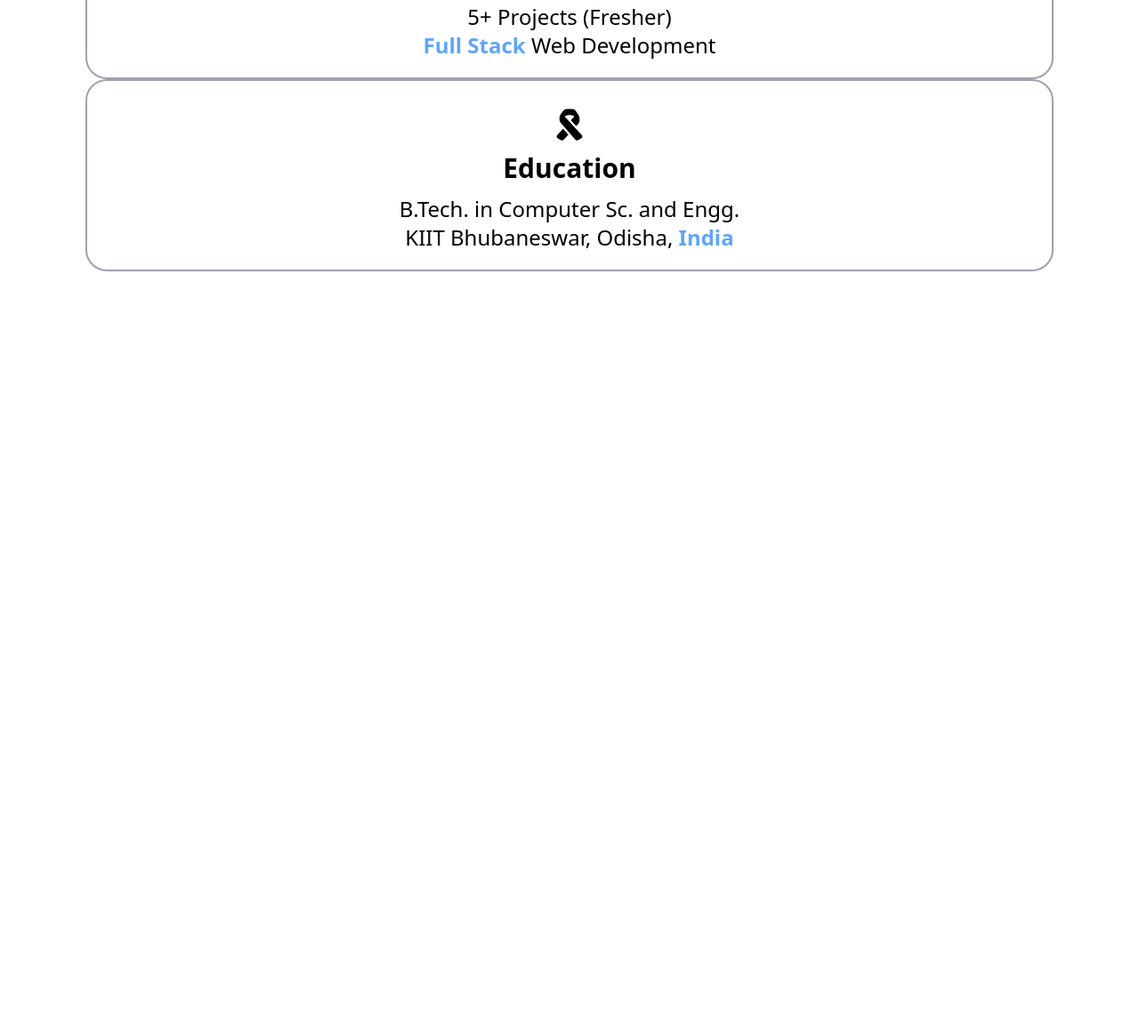
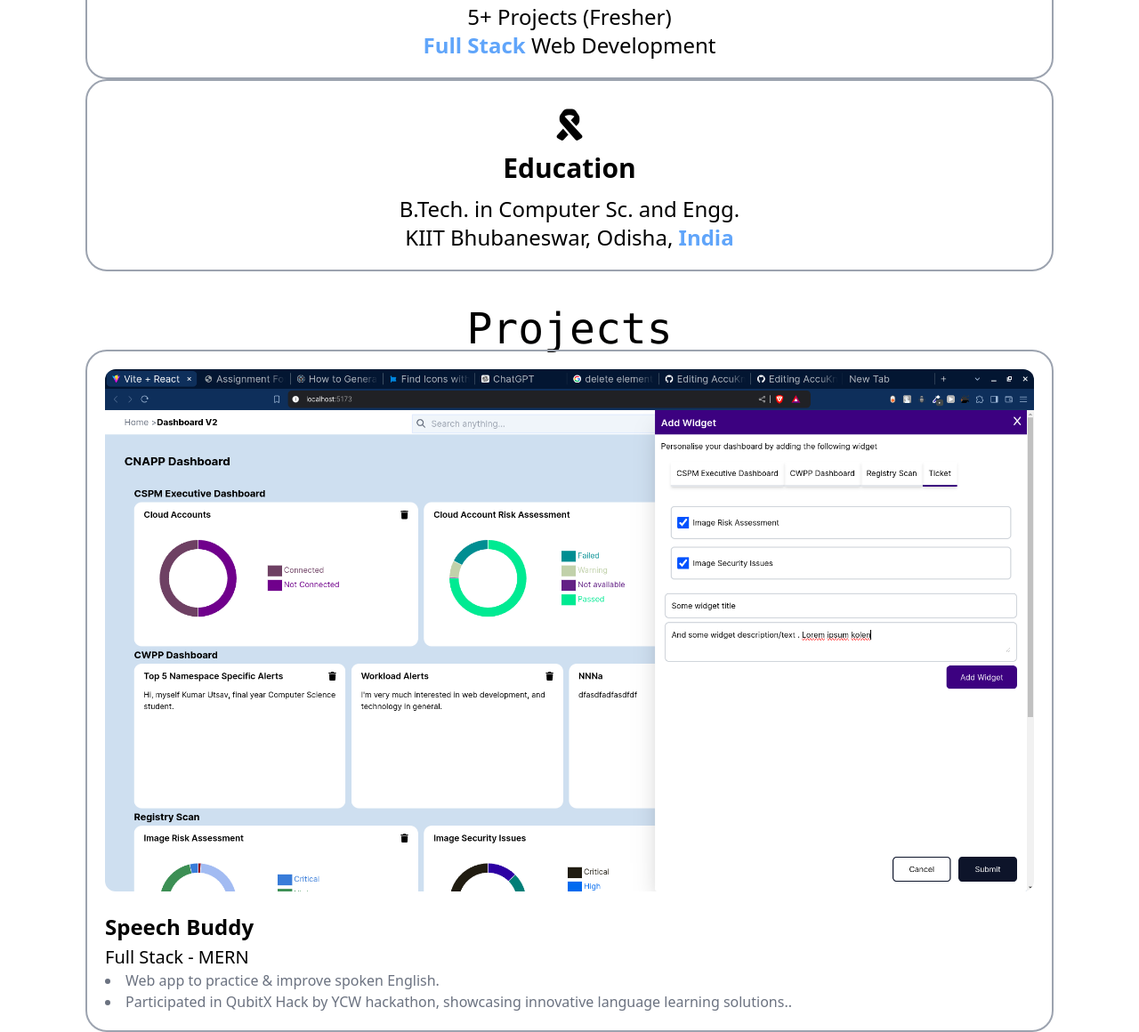
Before and after one commit to uuutsav/cv, a website: page index.html in a window 1280 px wide. Shown: the part 1275-2435 px from the top of the page at 89% size. Before the commit the page ends 1600 px from the top, so only its background shows below. Drawn offline with Linux system fonts and the light colour scheme.

Commit message:
Add Boilerplate Projects Section

```diff
--- a/index.html
+++ b/index.html
@@ -11,7 +11,8 @@
 <body>
     <div class="nav flex justify-between items-center h-[15vh] p-8 text-3xl ">
         <div class="name text-center text-4xl ">Kumar Utsav</div>
-        <div class="hamburgerMenu"><i class="fa-solid fa-bars duration-150 cursor-pointer hover:scale-110 hover:duration-150"></i></div>
+        <div class="hamburgerMenu"><i
+                class="fa-solid fa-bars duration-150 cursor-pointer hover:scale-110 hover:duration-150"></i></div>
     </div>
     <section id="hero" class="h-[85vh] ">
         <div class="hero flex flex-col gap-5">
@@ -24,13 +25,20 @@
             <h1 class="text-5xl text-center font-mono">Kumar Utsav</h1>
             <h2 class="text-4xl text-center">Full Stack Developer</h2>
             <div class="buttons flex justify-center">
-                <div class="downloadCV text-2xl m-3 px-6 py-5 border-2 cursor-pointer border-slate-800 rounded-full duration-150 hover:scale-110 hover:transition-all hover:duration-150">Download CV</div>
-                <div class="contactInfo text-2xl m-3 px-6 py-5 border-2 cursor-pointer text-white bg-slate-800 rounded-full duration-150 hover:scale-110 hover:transition-all hover:duration-150">Contact Info</div>
+                <div
+                    class="downloadCV text-2xl m-3 px-6 py-5 border-2 cursor-pointer border-slate-800 rounded-full duration-150 hover:scale-110 hover:transition-all hover:duration-150">
+                    Download CV</div>
+                <div
+                    class="contactInfo text-2xl m-3 px-6 py-5 border-2 cursor-pointer text-white bg-slate-800 rounded-full duration-150 hover:scale-110 hover:transition-all hover:duration-150">
+                    Contact Info</div>
             </div>
             <div class="socials flex justify-center">
-                <i class="fa-brands fa-linkedin text-5xl mx-3 cursor-pointer duration-150 hover:scale-110 hover:duration-150"></i>
-                <i class="fa-brands fa-twitter text-5xl mx-3 cursor-pointer duration-150 hover:scale-110 hover:duration-150"></i>
-                <i class="fa-brands fa-github text-5xl mx-3 cursor-pointer duration-150 hover:scale-110 hover:duration-150"></i>
+                <i
+                    class="fa-brands fa-linkedin text-5xl mx-3 cursor-pointer duration-150 hover:scale-110 hover:duration-150"></i>
+                <i
+                    class="fa-brands fa-twitter text-5xl mx-3 cursor-pointer duration-150 hover:scale-110 hover:duration-150"></i>
+                <i
+                    class="fa-brands fa-github text-5xl mx-3 cursor-pointer duration-150 hover:scale-110 hover:duration-150"></i>
             </div>
         </div>
     </section>
@@ -43,14 +51,41 @@
             <i class="fa-solid fa-ribbon text-4xl mt-3"></i>
             <h3 class="text-3xl font-semibold mt-3">Experience</h3>
             <h4 class="text-2xl mt-3">5+ Projects (Fresher)</h4>
-                <h4 class="text-2xl "><span class="highlighted-text text-blue-400 font-semibold">Full Stack</span> Web Development</h4>
+            <h4 class="text-2xl "><span class="highlighted-text text-blue-400 font-semibold">Full Stack</span> Web
+                Development</h4>
         </div>
         <div class="edu-container w-[85vw] p-5 flex flex-col items-center border-2 border-gray-400 rounded-3xl ">
             <i class="fa-solid fa-ribbon text-4xl mt-3"></i>
             <h3 class="text-3xl font-semibold mt-3">Education</h3>
             <h4 class="text-2xl mt-3">B.Tech. in Computer Sc. and Engg.</h4>
-                <h4 class="text-2xl ">KIIT Bhubaneswar, Odisha, <span class="highlighted-text text-blue-400 font-semibold">India</span></h4>
+            <h4 class="text-2xl ">KIIT Bhubaneswar, Odisha, <span
+                    class="highlighted-text text-blue-400 font-semibold">India</span></h4>
         </div>
+    </section>
+    <section id="projects" class="p-5 h-[100vh] flex flex-col items-center ">
+        <h1 class="text-5xl text-center font-mono h-[10vh] ">Projects</h1>
+
+        <div class="exp-container w-[85vw] p-5 flex flex-col items-center border-2 border-gray-400 rounded-3xl group">
+            <div class="image-container rounded-xl overflow-hidden">
+                <img src="public/temp-projects.png" alt="Project Screenshot" class="transition-all duration-500 hover:scale-110 ">
+            </div>
+            <div class="links w-full h-0 mt-3 overflow-hidden group-hover:h-10 flex justify-evenly text-blue-500 duration-500 ">
+                <a href="#" class="text-2xl flex items-center gap-3 transition-all duration-100 hover:scale-110 hover:duration-150 ">Visit <i class="fa-solid fa-up-right-from-square text-base"></i> </a>
+                <a href="#" class="text-2xl flex items-center gap-3 transition-all duration-100 hover:scale-110 hover:duration-150 ">Github <i class="fa-solid fa-link text-base"></i></a>
+            </div>
+            <div class="about w-full">
+                <h3 class="text-2xl font-semibold mt-3">Speech Buddy</h3>
+                <h4 class="text-xl mt-1">Full Stack - MERN</h4>
+                <div class="text-base text-gray-500 ">
+                    <ul class="list-disc list-inside " >
+                        <li>Web app to practice & improve spoken English.</li>
+                        <li>Participated in QubitX Hack by YCW hackathon, showcasing innovative language learning solutions..</li>
+                    </ul>
+                </div>
+            </div>
+
+        </div>
+
     </section>
 
     <script src="https://kit.fontawesome.com/3f688f1865.js" crossorigin="anonymous"></script>
```
Also changed, not shown: public/temp-projects.png (added), src/output.css. Lines whose indentation alone changed are shown as unchanged.
